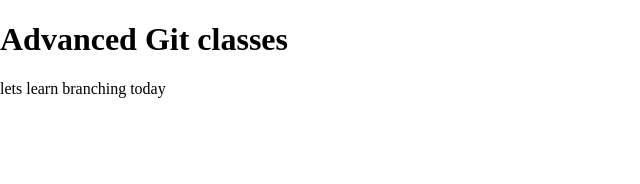
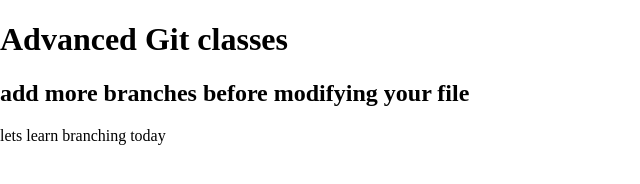
Before and after one commit to Toxicann/gitadvanced, a plain HTML site: page index.html in a window 1280 px wide. Shown: the whole page, without its empty margins (0-640 px from the left). Drawn offline with Linux system fonts and the light colour scheme.

Commit message:
add new h2

```diff
--- a/index.html
+++ b/index.html
@@ -11,6 +11,7 @@
   </head>
   <body>
     <h1>Advanced Git classes</h1>
+    <h2>add more branches before modifying your file</h2>
     <p>lets learn branching today</p>
   </body>
 </html>
```
